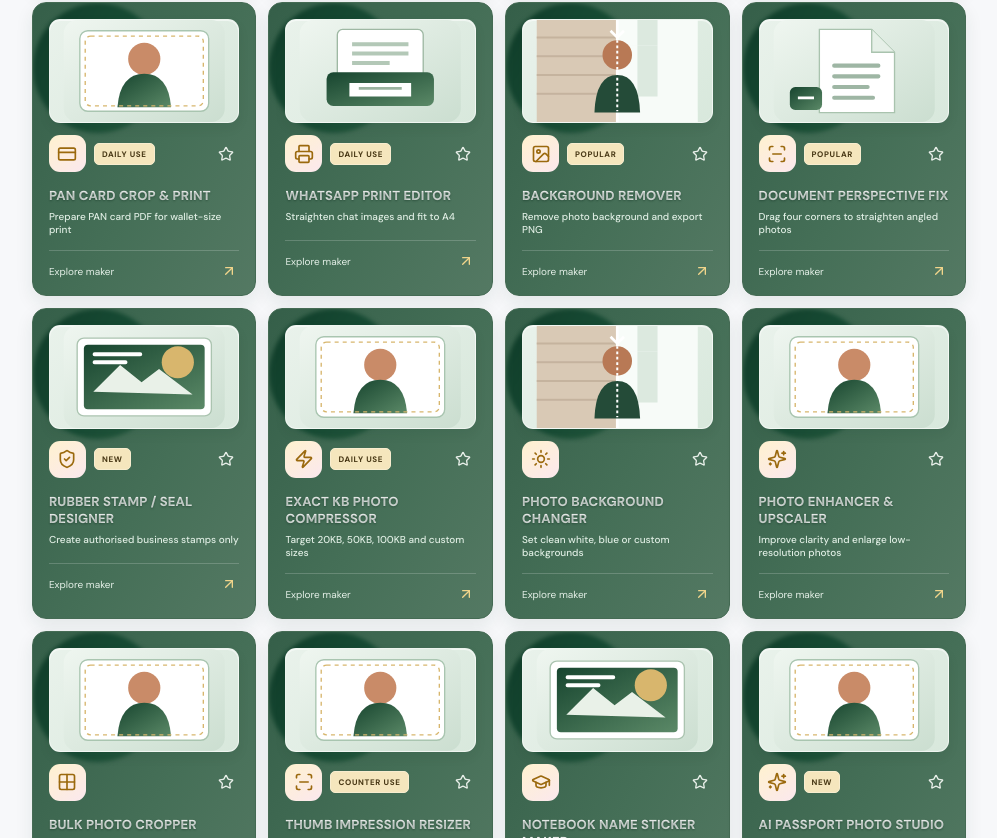
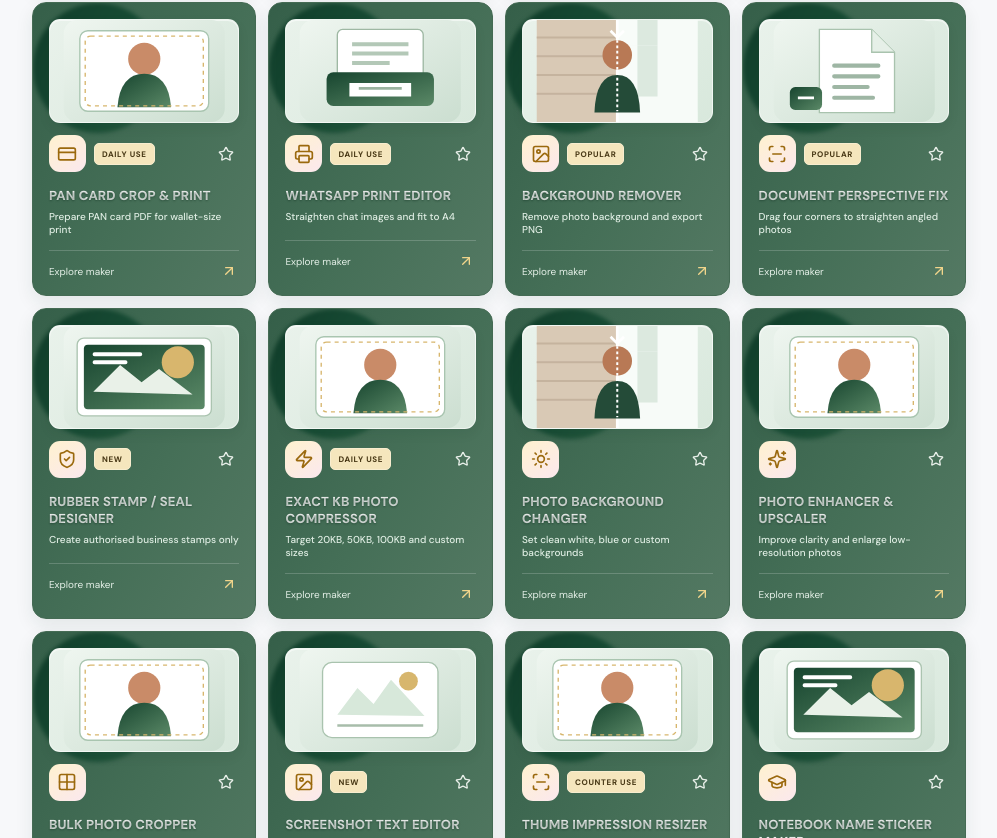
Before and after one commit to tanshuonline-cell/TANSHU-DIGITAL-TOOLS, a React (Vite) app: page /#home in a window 1280 px wide. Shown: the part 1962-2800 px from the top of the page, without its empty margins (270-1267 px from the left). Built offline with nearby package versions, Linux system fonts and the light colour scheme.

Commit message:
Add screenshot text editor to maker shortcuts and tool directory

```diff
--- a/src/App.tsx
+++ b/src/App.tsx
@@ -51,6 +51,7 @@ const makers=[
 {en:'Photo Background Changer',hi:'फोटो बैकग्राउंड चेंजर',sub:'Set clean white, blue or custom backgrounds',icon:Sun,tag:''},
 {en:'Photo Enhancer & Upscaler',hi:'फोटो एन्हांसर और अपस्केलर',sub:'Improve clarity and enlarge low-resolution photos',icon:Sparkles,tag:''},
 {en:'Bulk Photo Cropper',hi:'बल्क फोटो क्रॉपर',sub:'Crop multiple images with consistent dimensions',icon:Grid2X2,tag:''},
+{en:'Screenshot Text Editor',hi:'स्क्रीनशॉट टेक्स्ट एडिटर',sub:'Edit or replace text inside screenshots and images',icon:Image,tag:'NEW'},
 {en:'Thumb Impression Resizer',hi:'अंगूठे का निशान रिसाइज़र',sub:'Clean and size thumb impressions for forms',icon:ScanLine,tag:'COUNTER USE'},
 {en:'Notebook Name Sticker Maker',hi:'कॉपी नाम स्टिकर मेकर',sub:'Create printable labels for school notebooks',icon:GraduationCap,tag:''},
 {en:'AI Passport Photo Studio',hi:'AI पासपोर्ट फोटो स्टूडियो',sub:'Prepare studio-style backgrounds and photo sheets',icon:Sparkles,tag:'NEW'},
@@ -114,6 +115,7 @@ const tools=[
 ['image','Photo Deskew & Auto Straighten','फोटो डेस्क्यू और ऑटो स्ट्रेटन','Straighten tilted scans and photographs',ScanLine],
 ['image','Bulk Image Crop & Resize','बल्क इमेज क्रॉप और रिसाइज़','Process a batch with the same dimensions',Grid2X2],
 ['image','Image Watermark & Text Overlay','इमेज वॉटरमार्क और टेक्स्ट ओवरले','Add authorised text, logo and date overlays',FileText],
+['image','Screenshot Text Editor','स्क्रीनशॉट टेक्स्ट एडिटर','Edit, cover, replace and add text in screenshots and images while preserving the visual layout',Image],
 ['idprint','e-Aadhaar Front & Back Print','ई-आधार फ्रंट और बैक प्रिंट','Arrange user-provided e-Aadhaar pages for print',CreditCard],
 ['idprint','e-PAN Card Crop & Print','ई-PAN कार्ड क्रॉप और प्रिंट','Crop front and back from user-provided PDF',CreditCard],
 ['idprint','Voter ID Crop & Print','वोटर ID क्रॉप और प्रिंट','Prepare user-provided voter card for print',CreditCard],
```
